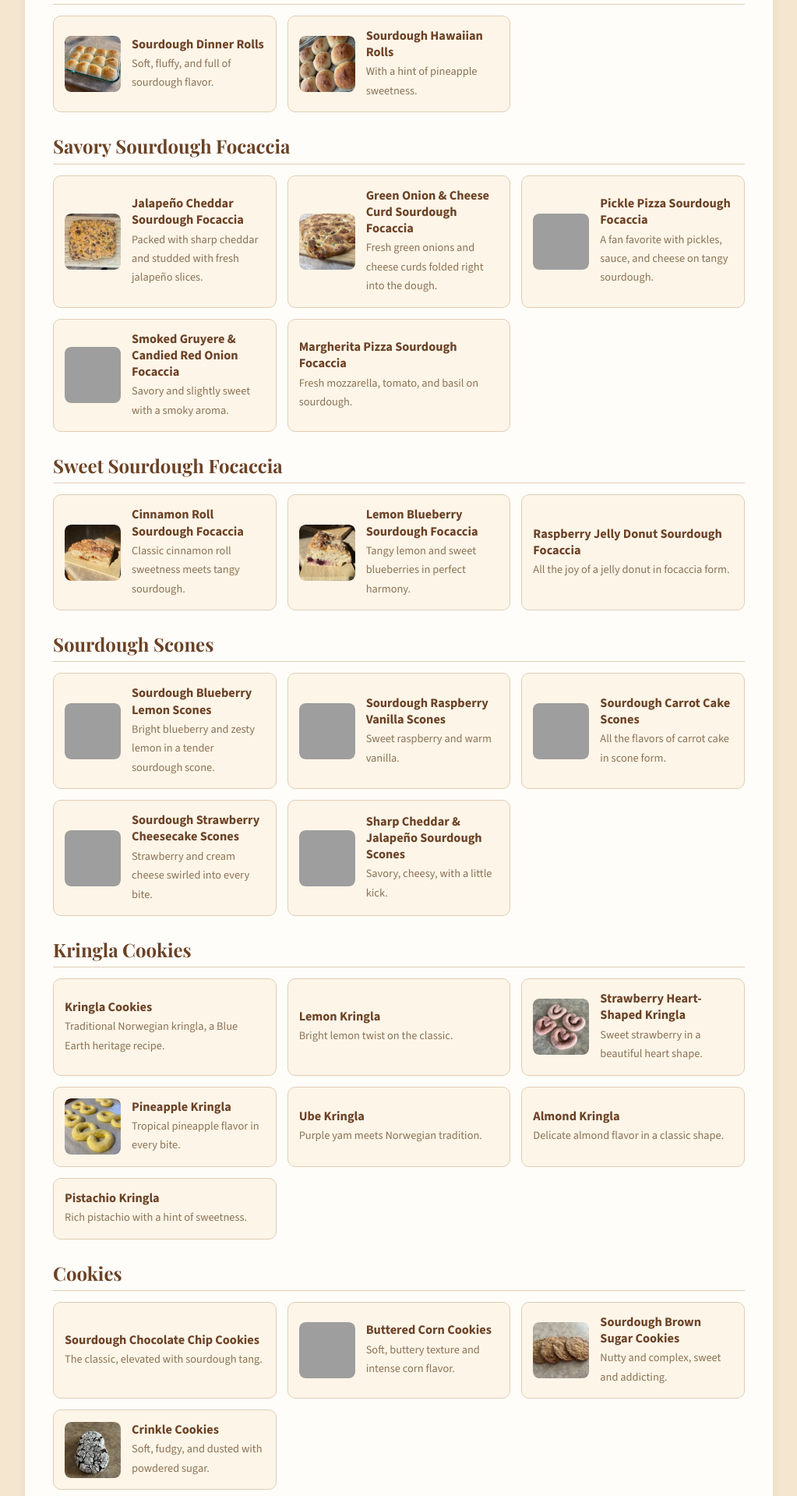
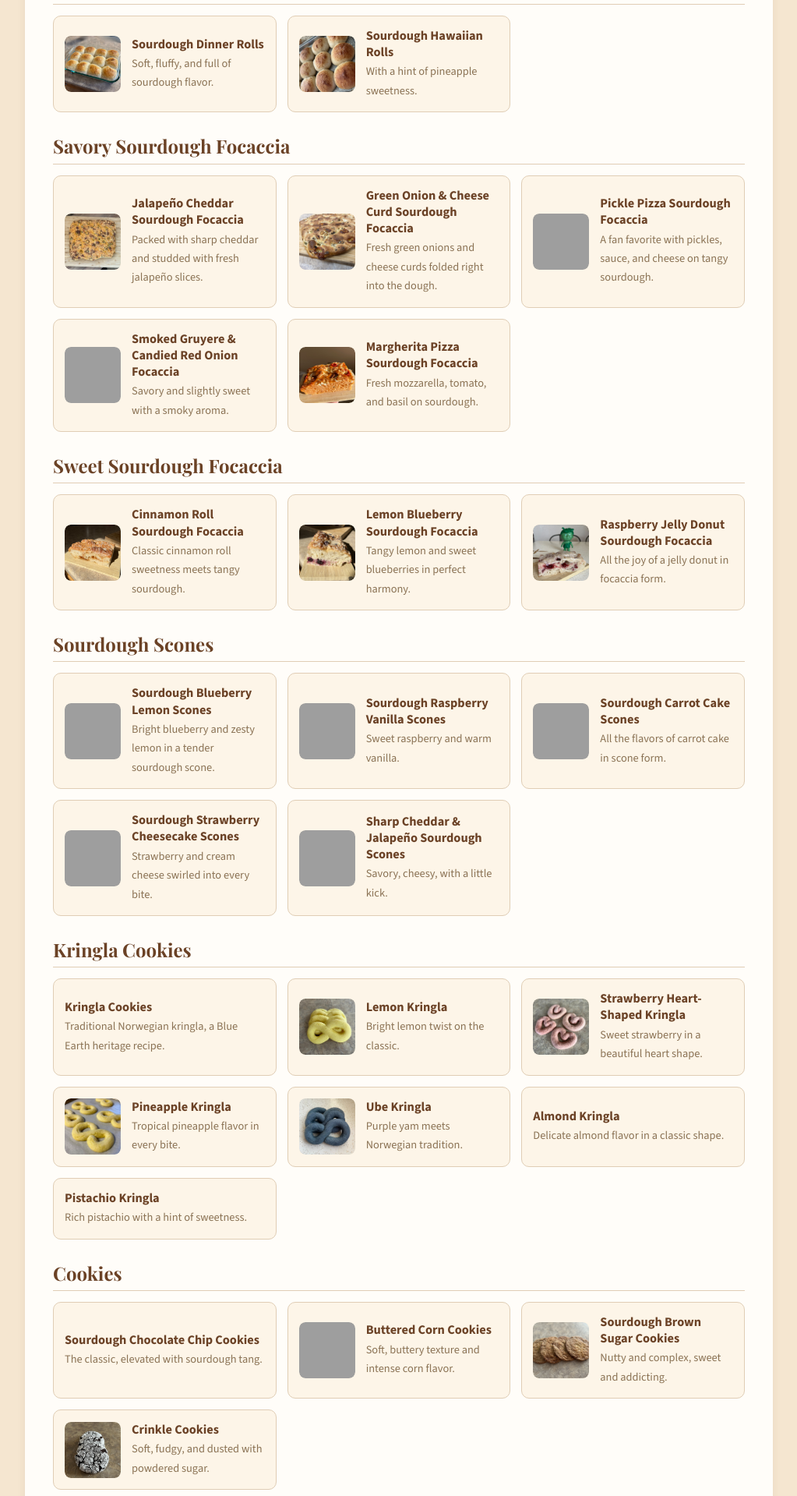
Before and after one commit to blueearthcoop/blueearthcoop.github.io, a Jekyll site: the page built from bakery/index.html, in a window 1280 px wide. Shown: the part 1073-2992 px from the top of the page at 78% size, without its empty margins (128-1151 px from the left). Built offline with Jekyll 4.4.1, drawn with Linux system fonts in a browser that asks for light colours; grey boxes are pictures that could not be loaded.

Commit message:
Add photos for lemon kringla, ube kringla, margherita pizza focaccia, and raspberry jelly donut focaccia

```diff
--- a/bakery/index.html
+++ b/bakery/index.html
@@ -100,6 +100,7 @@ title: Blue Earth Cooperative Bakery
             </div>
         </div>
         <div class="menu-item">
+            <div class="menu-item-image"><img src="/bakery/photos/margherita-pizza-focaccia.jpg" alt="Margherita Pizza Sourdough Focaccia" onclick="openLightbox(this.src, this.alt)"></div>
             <div class="menu-item-content">
                 <h3>Margherita Pizza Sourdough Focaccia</h3>
                 <p>Fresh mozzarella, tomato, and basil on sourdough.</p>
@@ -124,6 +125,7 @@ title: Blue Earth Cooperative Bakery
             </div>
         </div>
         <div class="menu-item">
+            <div class="menu-item-image"><img src="/bakery/photos/raspberry-jelly-donut-focaccia.jpg" alt="Raspberry Jelly Donut Sourdough Focaccia" onclick="openLightbox(this.src, this.alt)"></div>
             <div class="menu-item-content">
                 <h3>Raspberry Jelly Donut Sourdough Focaccia</h3>
                 <p>All the joy of a jelly donut in focaccia form.</p>
@@ -179,6 +181,7 @@ title: Blue Earth Cooperative Bakery
             </div>
         </div>
         <div class="menu-item">
+            <div class="menu-item-image"><img src="/bakery/photos/lemon-kringla.jpg" alt="Lemon Kringla" onclick="openLightbox(this.src, this.alt)"></div>
             <div class="menu-item-content">
                 <h3>Lemon Kringla</h3>
                 <p>Bright lemon twist on the classic.</p>
@@ -199,6 +202,7 @@ title: Blue Earth Cooperative Bakery
             </div>
         </div>
         <div class="menu-item">
+            <div class="menu-item-image"><img src="/bakery/photos/ube-kringla.jpg" alt="Ube Kringla" onclick="openLightbox(this.src, this.alt)"></div>
             <div class="menu-item-content">
                 <h3>Ube Kringla</h3>
                 <p>Purple yam meets Norwegian tradition.</p>
```
Also changed, not shown: bakery/photos/lemon-kringla.jpg (added), bakery/photos/margherita-pizza-focaccia.jpg (added), bakery/photos/raspberry-jelly-donut-focaccia.jpg (added), bakery/photos/ube-kringla.jpg (added).
